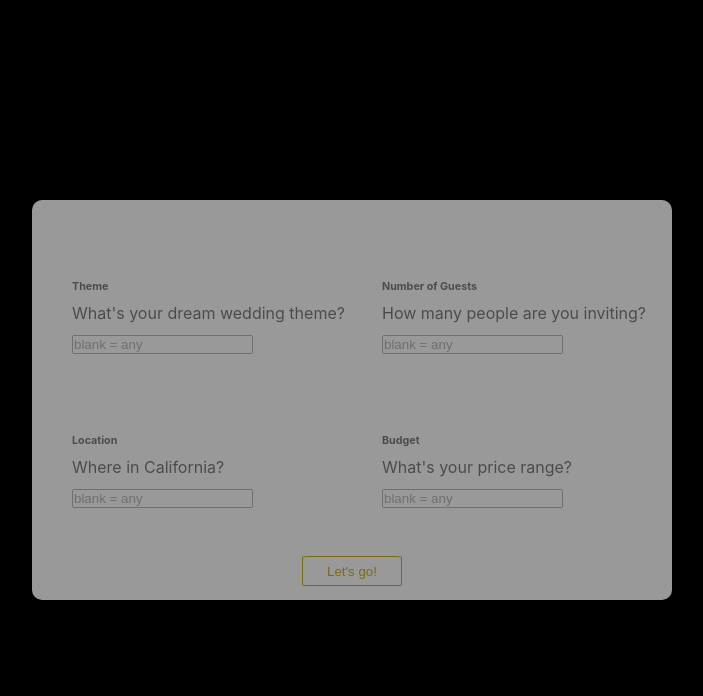
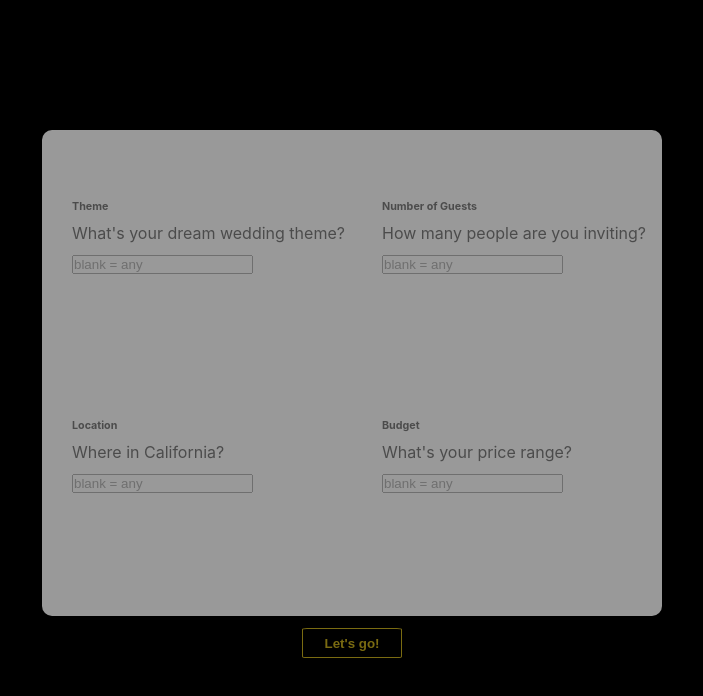
Before and after one commit to mingjia-wang/wedding-app, a React (Create React App) app in the folder app/: page /form in a window 1280 px wide. Shown: the top 696 px of the page, without its empty margins (288-991 px from the left). Built offline with nearby package versions, Linux system fonts and the light colour scheme.

Commit message:
Finished adding let's plan + signup pages to router

```diff
--- a/app/src/pages/Form.css
+++ b/app/src/pages/Form.css
@@ -9,17 +9,19 @@
   }
 
   .form-page .form-panel {
-    background-color: white;
+    /* background-color: white; */
     width: 50vw;
-    height: 50vh;
+    height: 70vh;
     justify-self: center;
     align-self: center;
     opacity: 60%;
-    border-radius: 10px;
+    /* border-radius: 10px; */
     padding: 10px;
   }
 
   .form-page .form-container {
+    background-color: white;
+    border-radius: 10px;
     height: 90%;
     display: grid;
     grid-template-columns: 50% 50%;
@@ -58,10 +60,11 @@
     height: 30px;
     align-self: center;
     justify-self: center;
-    background-color: Transparent;
+    background-color: transparent;
     background-repeat:no-repeat;
     border: 1px solid #ccb21d;
     color: #ccb21d;
+    font-weight: 700;
     cursor:pointer;
     overflow: hidden;
     padding: 5px;
--- /dev/null
+++ b/app/src/pages/LetsPlan.jsx
@@ -0,0 +1,13 @@
+import React from 'react';
+import './LetsPlan.css';
+
+function LetsPlan() {
+
+    return (
+        <div className='lets-plan-page'>
+            <h1>Let's Plan</h1>
+        </div>
+    )
+}
+
+export default LetsPlan;
--- /dev/null
+++ b/app/src/pages/SignUp.jsx
@@ -0,0 +1,12 @@
+import React from 'react';
+import './SignUp.css';
+
+function SignUp() {
+    return (
+        <div className='sugn-up-page'>
+            <h1>Sign Up</h1>
+        </div>
+    )
+}
+
+export default SignUp;
--- a/app/src/router/router.jsx
+++ b/app/src/router/router.jsx
@@ -3,6 +3,8 @@ import { createBrowserRouter, createRoutesFromElements, Route } from 'react-rout
 import App from '../pages/Home';
 import Match from '../pages/Match';
 import Form from '../pages/Form';
+import LetsPlan from '../pages/LetsPlan';
+import SignUp from '../pages/SignUp';
 
 const router = createBrowserRouter(
     createRoutesFromElements(
@@ -10,7 +12,8 @@ const router = createBrowserRouter(
             <Route path="/" element={<App/>}></Route>
             <Route path="/match" element={<Match/>}></Route>
             <Route path="/form" element={<Form />}></Route>
-            {/* <Route path="page1" element={} */}
+            <Route path="lets-plan" element={<LetsPlan />}></Route>
+            <Route path="signup" element={<SignUp />}></Route>
         </>
 
     )
```
Also changed, not shown: app/src/pages/LetsPlan.css (added), app/src/pages/SignUp.css (added).
